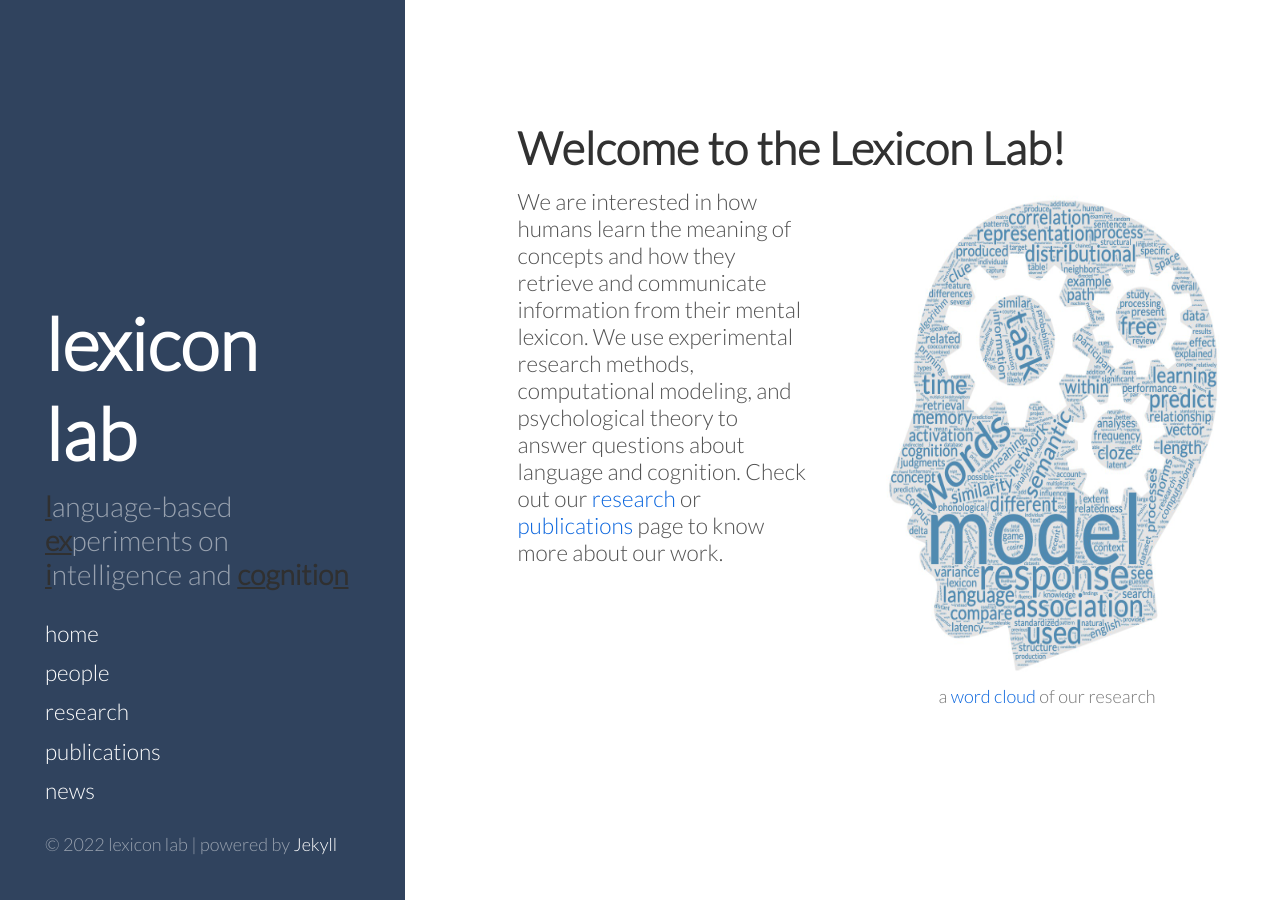
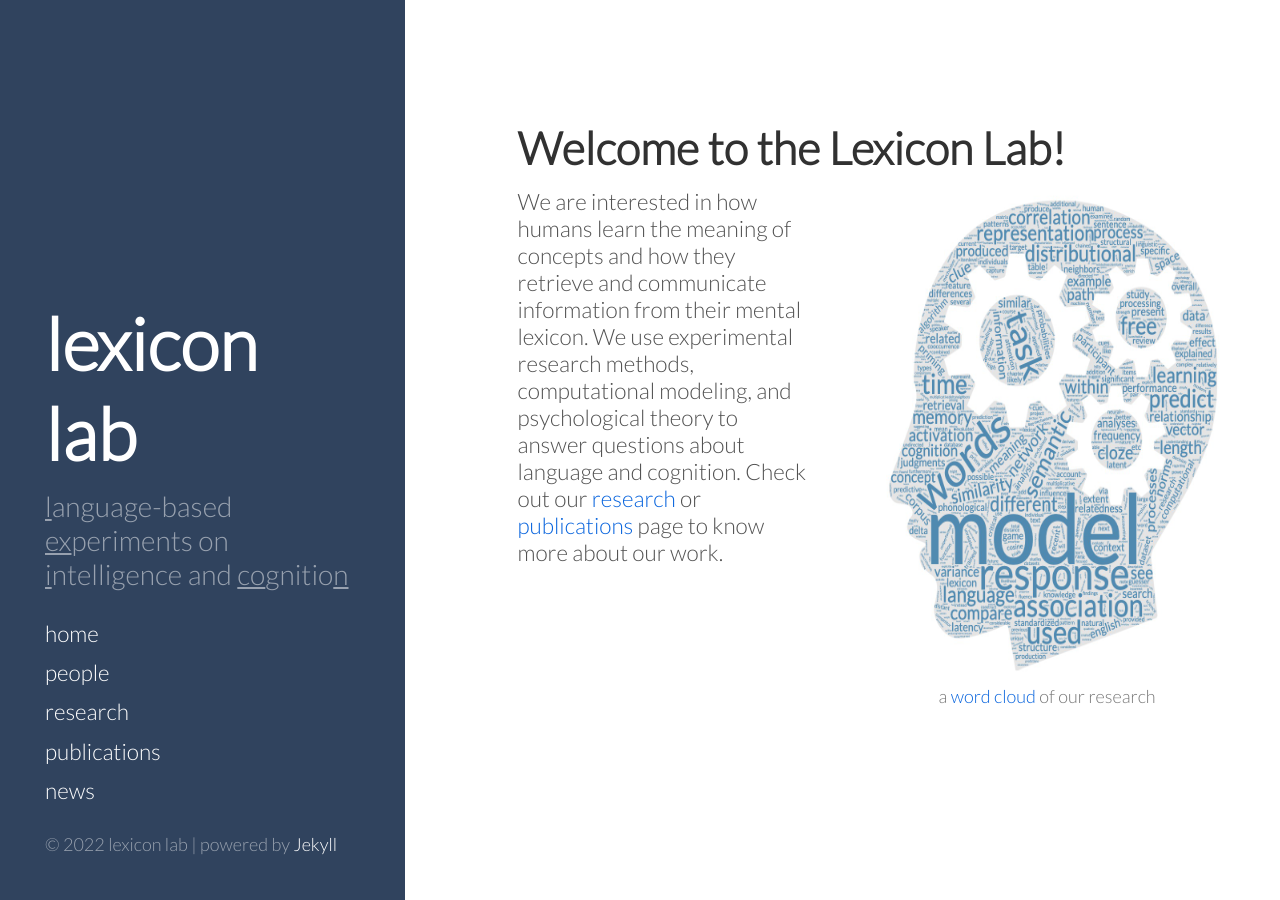
Before and after one commit to thelexiconlab/thelexiconlab.github.io, a Jekyll site: the page built from index.html, in a window 1280 px wide. Built offline with Jekyll 4.4.1, drawn with Linux system fonts in a browser that asks for light colours; Markdown is read by kramdown in place of the engine named in the settings; the list of posts is cut into pages by our own code.

Commit message:
sidebar text

```diff
--- a/_config.yml
+++ b/_config.yml
@@ -10,7 +10,7 @@ relative_permalinks: false
 # Setup
 title:            lexicon lab
 tagline:          'home'
-description:      '<strong><u>l</u></strong>anguage-based <strong><u>ex</u></strong>periments on <strong><u>i</u></strong>ntelligence and <strong><u>co</u>gnitio<u>n</u></strong>'
+description:      '<u>l</u>anguage-based <u>ex</u>periments on <u>i</u>ntelligence and <u>co</u>gnitio<u>n</u>'
 url:              https://thelexiconlab.github.io/
 baseurl:          https://thelexiconlab.github.io/
 
```
